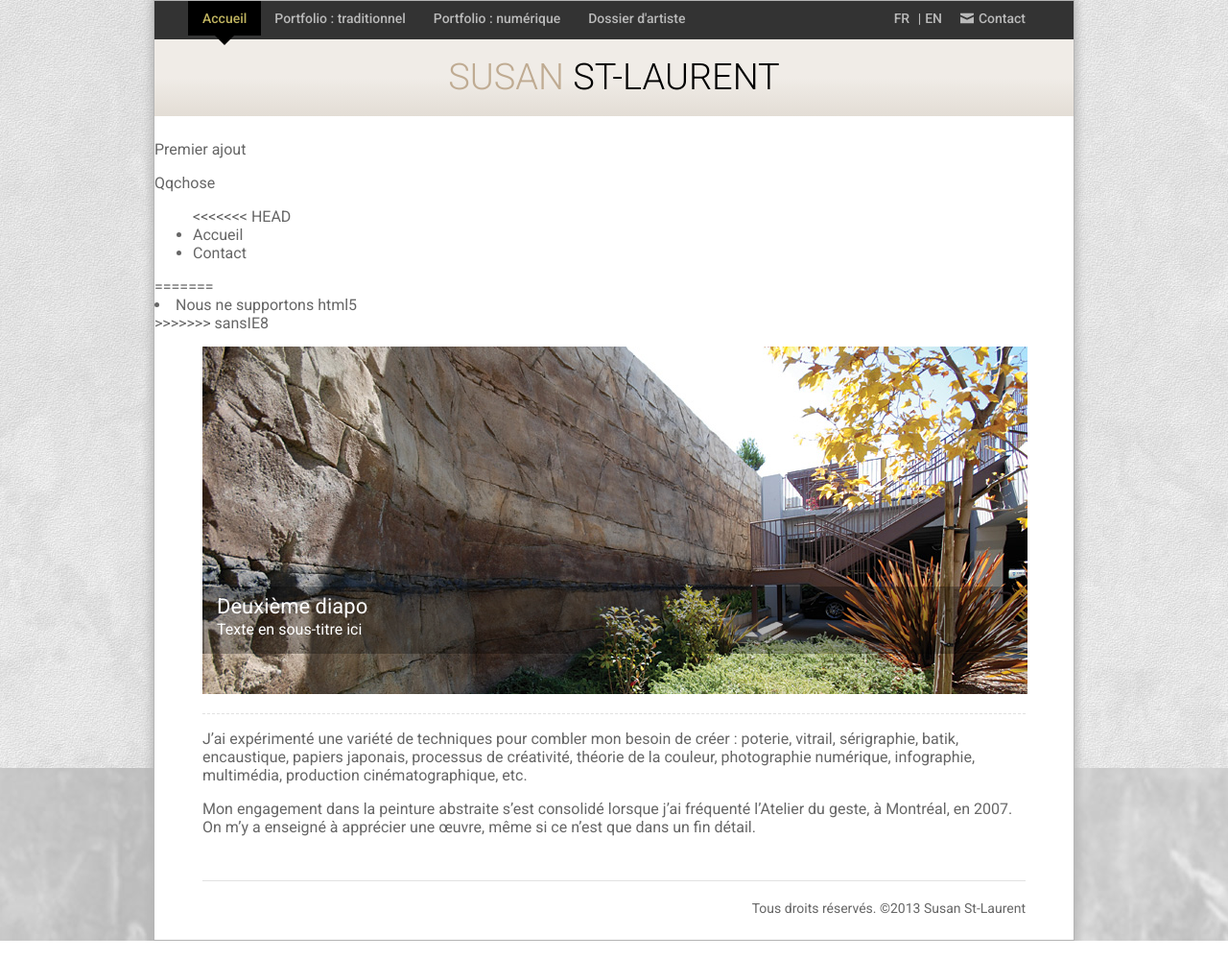
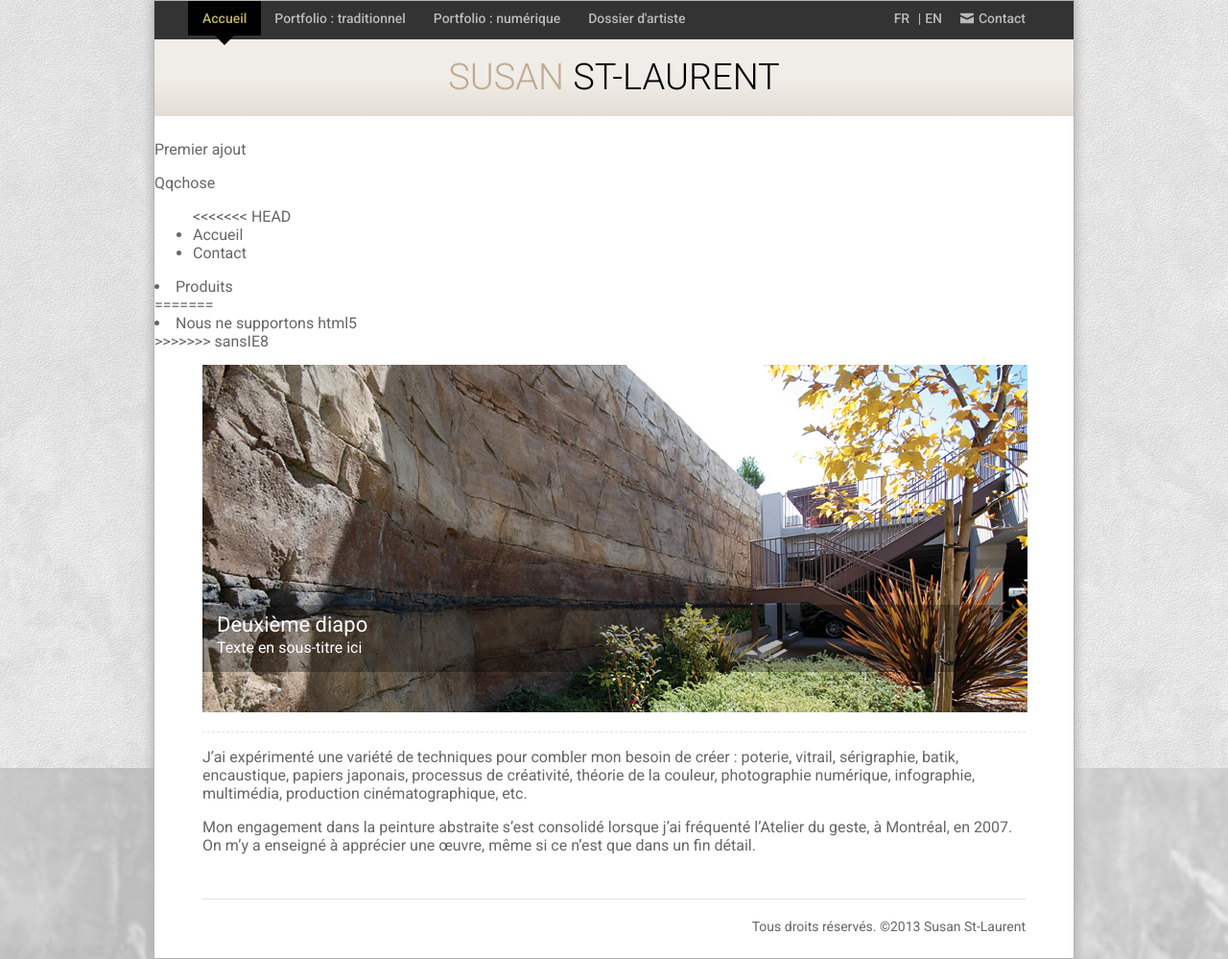
Before and after one commit to juliannagevchuk/portfolio_ssl, a PHP site: page /index.php in a window 1280 px wide. Shown: the whole page at 96% size. Run offline with PHP 8.4, Linux system fonts and the light colour scheme; some libraries are stand-ins or nearby versions.

Commit message:
Version avec les menus complets

```diff
--- a/index.php
+++ b/index.php
@@ -9,6 +9,7 @@
 <<<<<<< HEAD
 	<li>Accueil</li>
 	<li>Contact</li></ul>
+	<li>Produits</li></ul>
 =======
 	<li>Nous ne supportons html5</li></ul>
 >>>>>>> sansIE8
```
